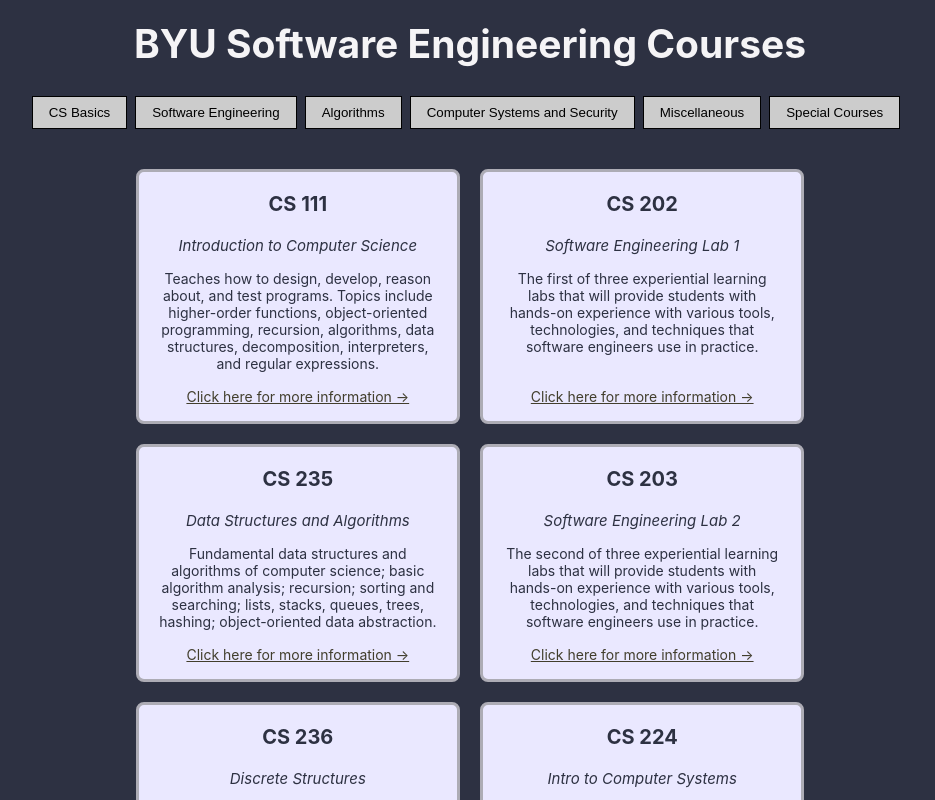
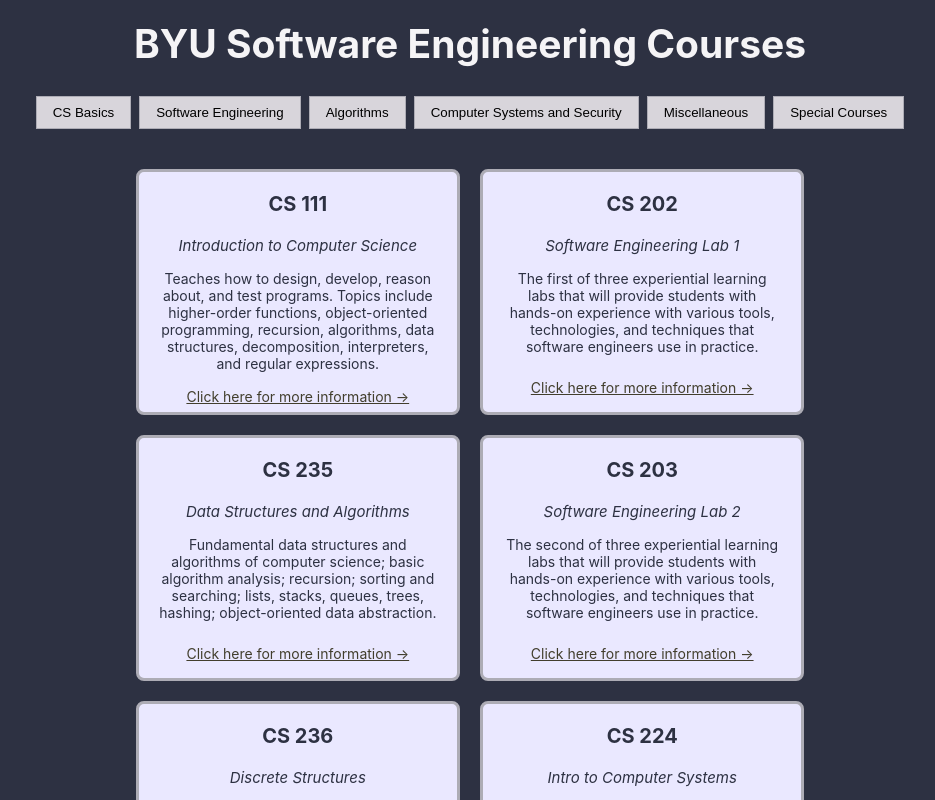
Before and after one commit to ricksy7745/cs-courses, a React (Create React App) app: page / in a window 1280 px wide. Shown: the top 800 px of the page, without its empty margins (170-1105 px from the left). Built offline with nearby package versions, Linux system fonts and the light colour scheme.

Commit message:
Make buttons centered and symmentrical

```diff
--- a/src/App.css
+++ b/src/App.css
@@ -51,7 +51,8 @@
   background-color: #D8D5DB;
   border: 1px solid #adacb5;
   padding: 8px 16px;
-  margin-right: 8px;
+  margin-right: 4px;
+  margin-left: 4px;
   cursor: pointer;
 }
 
@@ -59,7 +60,8 @@
   background-color: #B0D7FF;
   border: 1px solid #adacb5;
   padding: 8px 16px;
-  margin-right: 8px;
+  margin-right: 4px;
+  margin-left: 4px;
   cursor: pointer;
 }
 
@@ -83,7 +85,7 @@
   padding-top: 0px;
   padding-bottom: 15px;
   width: 29%; /* Set width for two quotes per row */
-  /* height: 225px; */
+  height: 225px;
   border-radius: 8px; /* Rounded corners */
   border: solid 3px #adacb5;
   background-color: #eae8ff;
--- a/src/App.js
+++ b/src/App.js
@@ -43,7 +43,7 @@
           {Object.values(CATEGORIES).map((category) => (
             <button
               key={category}
-              className={`button${selectedCategory === category ? '-selected' : ''}`}
+              className={`button-${selectedCategory === category ? 'selected' : ''}`}
               onClick={() => handleSelectCategory(category)}
             >
               {category}
```
